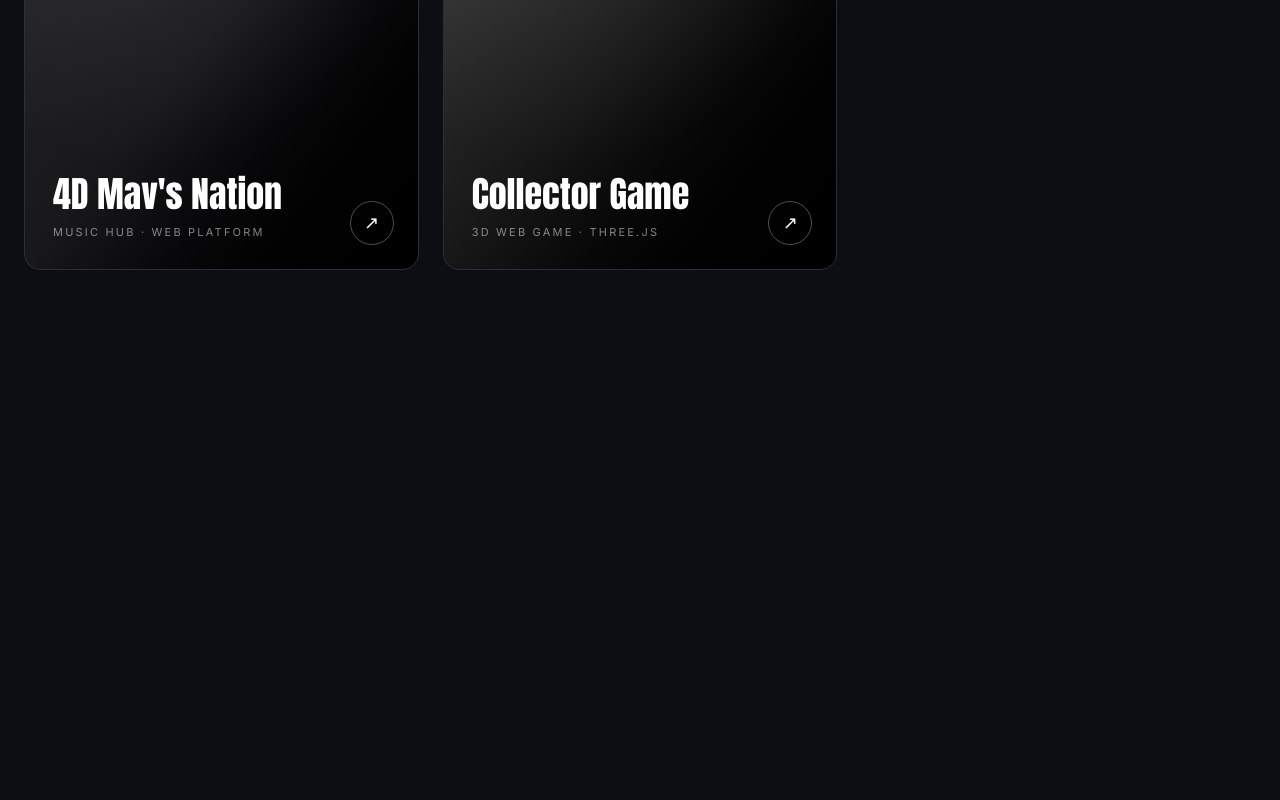
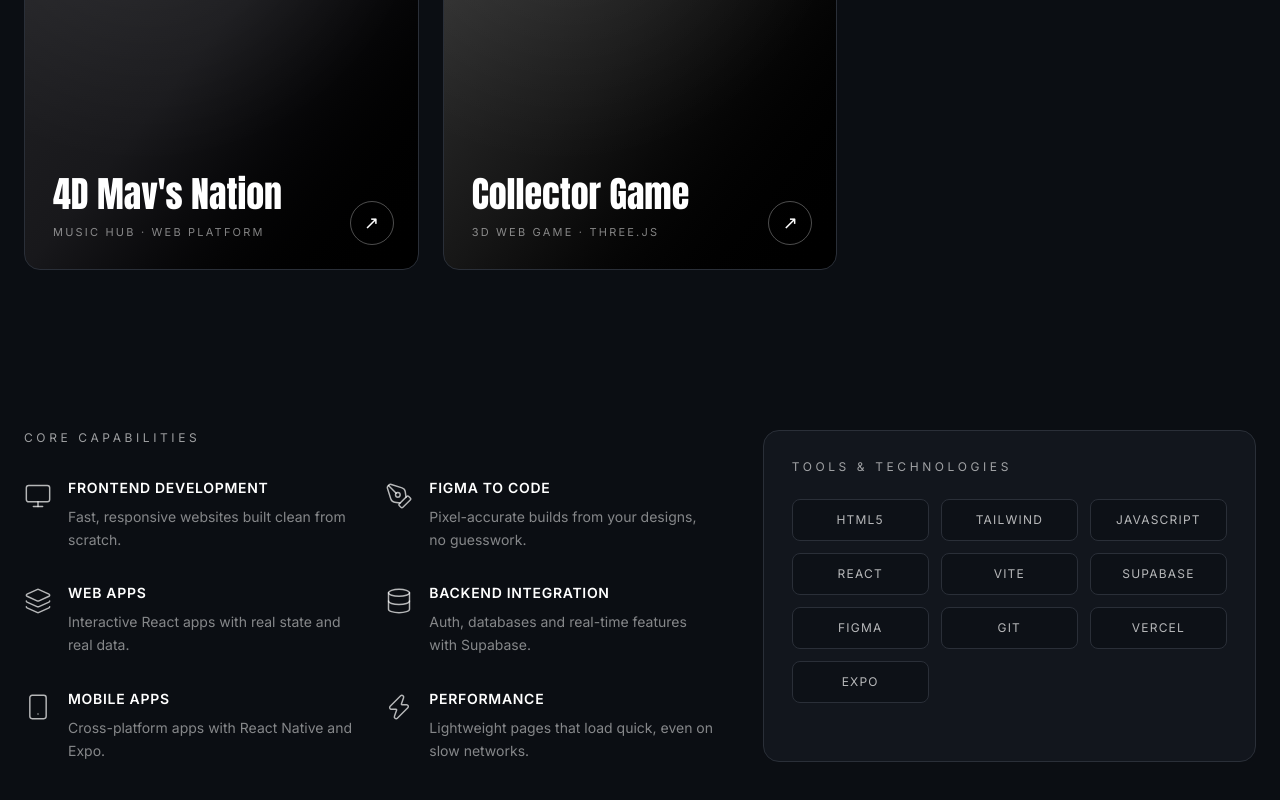
Before and after one commit to Lilkally-noob/Portfolio, a React (Vite) app: page / in a window 1280 px wide. Shown: the part 1282-2082 px from the top of the page. Before the commit the page ends 1648 px from the top, so only its background shows below. Built offline with nearby package versions, Linux system fonts and the light colour scheme.

Commit message:
add capabilities and tools

```diff
--- a/package.json
+++ b/package.json
@@ -12,6 +12,7 @@
   "dependencies": {
     "@tailwindcss/vite": "^4.3.3",
     "framer-motion": "^14.4.0",
+    "lucide-react": "^1.59.0",
     "react": "^19.3.1",
     "react-dom": "^19.3.1",
     "tailwindcss": "^4.3.3"
--- a/src/App.jsx
+++ b/src/App.jsx
@@ -2,6 +2,7 @@
 import Hero from "./components/Hero";
 import Stats from "./components/Stats";
 import Work from "./components/Work";
+import Capabilities from "./components/Capabilities";
 
 export default function App() {
   return (
@@ -10,6 +11,7 @@
       <Hero />
       <Stats />
       <Work />
+      <Capabilities />
     </>
   );
 }
--- /dev/null
+++ b/src/components/Capabilities.jsx
@@ -0,0 +1,116 @@
+import { motion } from "framer-motion";
+import {
+  Monitor,
+  PenTool,
+  Smartphone,
+  Database,
+  Layers,
+  Zap,
+} from "lucide-react";
+
+const capabilities = [
+  {
+    icon: Monitor,
+    title: "Frontend Development",
+    text: "Fast, responsive websites built clean from scratch.",
+  },
+  {
+    icon: PenTool,
+    title: "Figma to Code",
+    text: "Pixel-accurate builds from your designs, no guesswork.",
+  },
+  {
+    icon: Layers,
+    title: "Web Apps",
+    text: "Interactive React apps with real state and real data.",
+  },
+  {
+    icon: Database,
+    title: "Backend Integration",
+    text: "Auth, databases and real-time features with Supabase.",
+  },
+  {
+    icon: Smartphone,
+    title: "Mobile Apps",
+    text: "Cross-platform apps with React Native and Expo.",
+  },
+  {
+    icon: Zap,
+    title: "Performance",
+    text: "Lightweight pages that load quick, even on slow networks.",
+  },
+];
+
+const tools = [
+  "HTML5",
+  "Tailwind",
+  "JavaScript",
+  "React",
+  "Vite",
+  "Supabase",
+  "Figma",
+  "Git",
+  "Vercel",
+  "Expo",
+];
+
+export default function Capabilities() {
+  return (
+    <section id="capabilities" className="mx-auto max-w-7xl px-6 py-16">
+      <div className="grid gap-12 lg:grid-cols-[1.4fr_1fr]">
+        <div>
+          <h2 className="mb-8 text-xs uppercase tracking-[0.3em] text-white/60">
+            Core capabilities
+          </h2>
+          <div className="grid gap-8 sm:grid-cols-2">
+            {capabilities.map((c, i) => (
+              <motion.div
+                key={c.title}
+                initial={{ opacity: 0, y: 30 }}
+                whileInView={{ opacity: 1, y: 0 }}
+                viewport={{ once: true }}
+                transition={{ duration: 0.5, delay: i * 0.08 }}
+                className="flex gap-4"
+              >
+                <c.icon
+                  className="mt-1 h-7 w-7 shrink-0 text-white/70"
+                  strokeWidth={1.25}
+                />
+                <div>
+                  <h3 className="text-sm font-semibold uppercase tracking-wider">
+                    {c.title}
+                  </h3>
+                  <p className="mt-2 text-sm leading-relaxed text-white/50">
+                    {c.text}
+                  </p>
+                </div>
+              </motion.div>
+            ))}
+          </div>
+        </div>
+
+        <motion.div
+          initial={{ opacity: 0, y: 30 }}
+          whileInView={{ opacity: 1, y: 0 }}
+          viewport={{ once: true }}
+          transition={{ duration: 0.6 }}
+          className="rounded-2xl border border-line bg-panel/70 p-7"
+        >
+          <h2 className="mb-6 text-xs uppercase tracking-[0.3em] text-white/60">
+            Tools & technologies
+          </h2>
+          <div className="grid grid-cols-2 gap-3 sm:grid-cols-3">
+            {tools.map((t) => (
+              <div
+                key={t}
+                className="rounded-lg border border-line bg-ink/60 px-3 py-3 text-center text-xs uppercase tracking-widest text-white/70 transition hover:border-white/40 hover:text-white"
+              >
+                {t}
+              </div>
+            ))}
+          </div>
+        </motion.div>
+      </div>
+    </section>
+  );
+}
```
Also changed, not shown: 1 other file (tests, documents, lock files or other folders).
